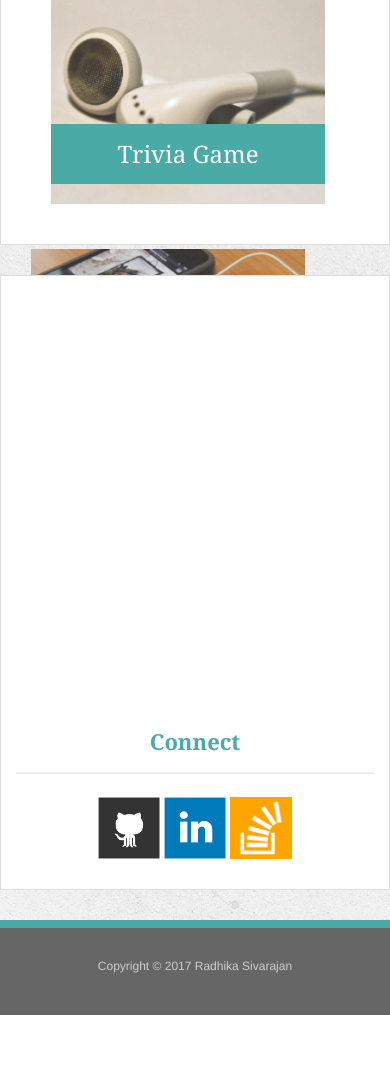
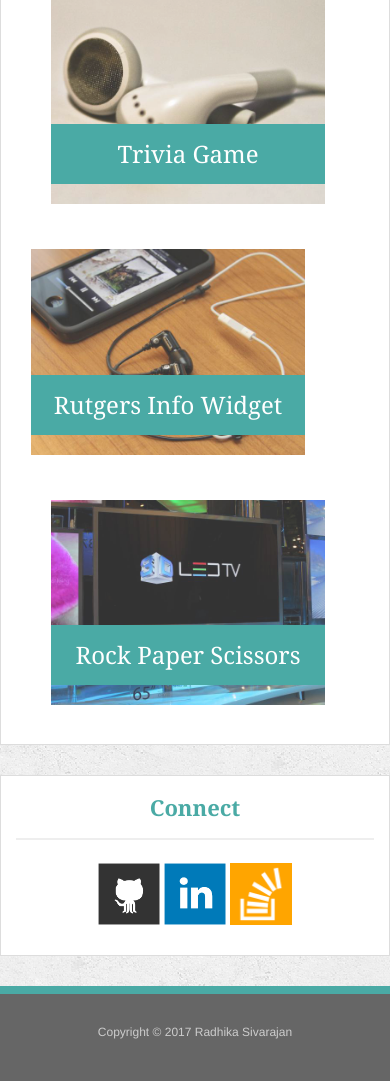
Before and after one commit to radhika-sivarajan/Bootstrap-Portfolio, a PHP site: page /portfolio.html in a window 390 px wide. Shown: the part 853-1934 px from the top of the page. Before the commit the page ends 1868 px from the top, so only its background shows below. Run offline with PHP 8.4, Linux system fonts and the light colour scheme.

Commit message:
Bootstrap  files

```diff
--- a/assets/css/style.css
+++ b/assets/css/style.css
@@ -66,9 +66,7 @@ nav a:first-child {
   padding: 30px;
 }
 
-#portfolio{
-  height: 900px;
-}
+#portfolio{ height: 900px; }
 
 #aboutme h2, #contact h2, #portfolio h2 {
   padding-bottom: 20px;
@@ -161,3 +159,7 @@ footer {
   border-top: 8px solid #4aaaa5;
   padding: 30px 0;
 }
+
+@media screen and (max-width: 640px){
+  #portfolio{ height: 1400px; }
+}
```
